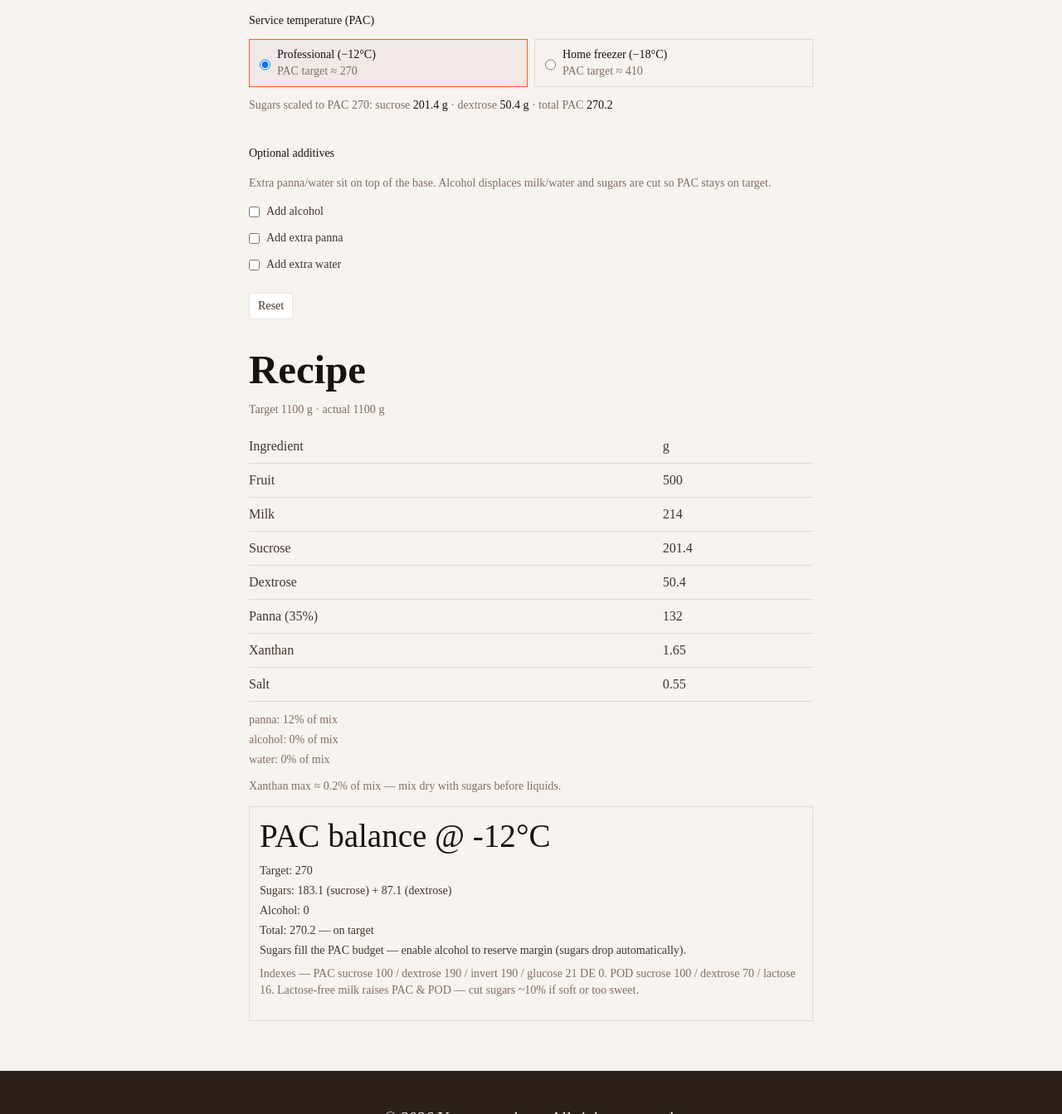
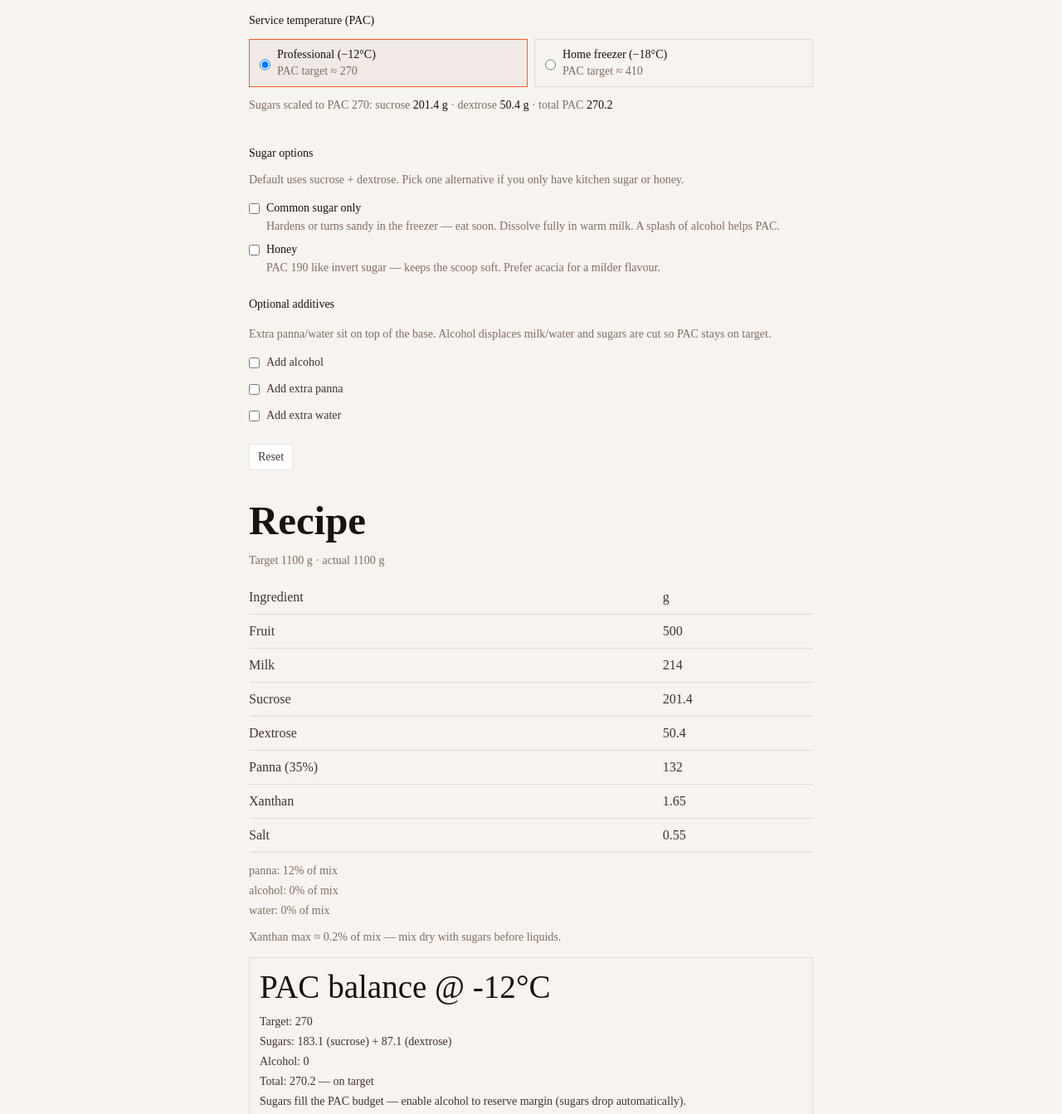
Before and after one commit to blazardsky/tools-hub, an Astro site: page /gelato-recipe-maker in a window 1280 px wide. Shown: the part 564-1907 px from the top of the page at 83% size. Built offline with nearby package versions, Linux system fonts and the light colour scheme; Astro itself is replaced by a stand-in of ours.

Commit message:
gelato data refinements

```diff
--- a/src/components/gelato-recipe-maker/App.tsx
+++ b/src/components/gelato-recipe-maker/App.tsx
@@ -4,18 +4,20 @@ import { cn } from "@/lib/utils";
 import {
 	ALCOHOL_MIX_TWEAKS,
 	BASE_BIANCA_FLAVORS,
-	fieldClass,
 	FLAVOR_ROWS,
 	FRUIT_TO_TOTAL,
+	fieldClass,
 	INGREDIENT_ROWS,
 	KIND_OPTIONS,
+	LACTOSE_FREE,
 	labelClass,
-	LACTOSE_FREE,
 	PAC_INDEX,
 	POD_INDEX,
 	type RecipeKind,
 	SERVICE_TEMP,
 	type ServiceTempKey,
+	SUGAR_MODES,
+	type SugarMode,
 	TARGETS,
 } from "./const";
 import { doseFor, generateRecipe, type RecipeResult } from "./lib";
@@ -99,6 +101,7 @@ export default function App() {
 	const [fruitGrams, setFruitGrams] = useState("500");
 	const [totalGrams, setTotalGrams] = useState("1000");
 	const [tempKey, setTempKey] = useState<ServiceTempKey>("professional");
+	const [sugarMode, setSugarMode] = useState<SugarMode>("blend");
 	const [addAlcohol, setAddAlcohol] = useState(false);
 	const [alcoholGrams, setAlcoholGrams] = useState("");
 	const [alcoholAbv, setAlcoholAbv] = useState("40");
@@ -115,15 +118,14 @@ export default function App() {
 		const total = parseGrams(totalGrams);
 		if (isCream ? total <= 0 : fruit <= 0) return null;
 		const abv = Number(alcoholAbv);
-		const alcoholG = addAlcohol ? parseGrams(alcoholGrams) : 0;
 		try {
 			return generateRecipe({
 				kind,
 				fruitGrams: isCream ? undefined : fruit,
 				totalGrams: isCream ? total : undefined,
 				tempKey,
-				planAlcohol: addAlcohol && alcoholG <= 0,
-				alcoholGrams: alcoholG,
+				sugarMode,
+				alcoholGrams: addAlcohol ? parseGrams(alcoholGrams) : 0,
 				alcoholAbv: addAlcohol && Number.isFinite(abv) && abv > 0 ? abv : 0,
 				extraPannaGrams: addPanna ? parseGrams(extraPannaGrams) : 0,
 				extraWaterGrams: addWater ? parseGrams(extraWaterGrams) : 0,
@@ -137,6 +139,7 @@ export default function App() {
 		fruitGrams,
 		totalGrams,
 		tempKey,
+		sugarMode,
 		addAlcohol,
 		alcoholGrams,
 		alcoholAbv,
@@ -157,6 +160,7 @@ export default function App() {
 		setFruitGrams("500");
 		setTotalGrams("1000");
 		setTempKey("professional");
+		setSugarMode("blend");
 		setAddAlcohol(false);
 		setAlcoholGrams("");
 		setAlcoholAbv("40");
@@ -276,11 +280,24 @@ export default function App() {
 							<span className="tabular-nums text-[rgb(var(--text-title))]">
 								{result.ingredients.sucrose} g
 							</span>
-							{" · "}
-							dextrose{" "}
-							<span className="tabular-nums text-[rgb(var(--text-title))]">
-								{result.ingredients.dextrose} g
-							</span>
+							{result.ingredients.dextrose > 0 ? (
+								<>
+									{" · "}
+									dextrose{" "}
+									<span className="tabular-nums text-[rgb(var(--text-title))]">
+										{result.ingredients.dextrose} g
+									</span>
+								</>
+							) : null}
+							{result.ingredients.honey > 0 ? (
+								<>
+									{" · "}
+									honey{" "}
+									<span className="tabular-nums text-[rgb(var(--text-title))]">
+										{result.ingredients.honey} g
+									</span>
+								</>
+							) : null}
 							{" · "}
 							total PAC{" "}
 							<span className="tabular-nums text-[rgb(var(--text-title))]">
@@ -296,6 +313,52 @@ export default function App() {
 							milk/water) so the mix scoops at that freezer setting.
 						</p>
 					)}
+				</fieldset>
+
+				<fieldset className="space-y-3">
+					<legend className={labelClass}>Sugar options</legend>
+					<p className="text-sm text-[rgb(var(--text-muted))]">
+						Default uses sucrose + dextrose. Pick one alternative if you only
+						have kitchen sugar or honey.
+					</p>
+					<div className="space-y-2">
+						<label className="flex items-start gap-2 text-sm">
+							<input
+								type="checkbox"
+								className="mt-1"
+								checked={sugarMode === "common"}
+								onChange={(e) =>
+									setSugarMode(e.target.checked ? "common" : "blend")
+								}
+							/>
+							<span>
+								<span className="font-medium text-[rgb(var(--text-title))]">
+									Common sugar only
+								</span>
+								<span className="mt-0.5 block text-[rgb(var(--text-muted))]">
+									{SUGAR_MODES.common.note}
+								</span>
+							</span>
+						</label>
+						<label className="flex items-start gap-2 text-sm">
+							<input
+								type="checkbox"
+								className="mt-1"
+								checked={sugarMode === "honey"}
+								onChange={(e) =>
+									setSugarMode(e.target.checked ? "honey" : "blend")
+								}
+							/>
+							<span>
+								<span className="font-medium text-[rgb(var(--text-title))]">
+									Honey
+								</span>
+								<span className="mt-0.5 block text-[rgb(var(--text-muted))]">
+									{SUGAR_MODES.honey.note}
+								</span>
+							</span>
+						</label>
+					</div>
 				</fieldset>
 
 				<fieldset className="space-y-4">
@@ -445,8 +508,11 @@ export default function App() {
 								<ul className="space-y-1 text-sm tabular-nums">
 									<li>Target: {pac.target}</li>
 									<li>
-										Sugars: {pac.fromSucrose} (sucrose) + {pac.fromDextrose}{" "}
-										(dextrose)
+										Sugars: {pac.fromSucrose} (sucrose)
+										{pac.fromDextrose > 0
+											? ` + ${pac.fromDextrose} (dextrose)`
+											: ""}
+										{pac.fromHoney > 0 ? ` + ${pac.fromHoney} (honey)` : ""}
 									</li>
 									<li>Alcohol: {pac.fromAlcohol}</li>
 									<li>
@@ -471,12 +537,12 @@ export default function App() {
 								</ul>
 								<p className="text-sm text-[rgb(var(--text-muted))]">
 									Indexes — PAC sucrose {PAC_INDEX.sucrose} / dextrose{" "}
-									{PAC_INDEX.dextrose} / invert {PAC_INDEX.invertedSugar} /
-									glucose 21 DE {PAC_INDEX.glucoseAtomized21DE}. POD sucrose{" "}
-									{POD_INDEX.sucrose} / dextrose {POD_INDEX.dextrose} / lactose{" "}
-									{POD_INDEX.lactose}. Lactose-free milk raises PAC & POD — cut
-									sugars ~{LACTOSE_FREE.sugarCutFraction * 100}% if soft or too
-									sweet.
+									{PAC_INDEX.dextrose} / honey {PAC_INDEX.honey} / invert{" "}
+									{PAC_INDEX.invertedSugar}. POD sucrose {POD_INDEX.sucrose} /
+									dextrose {POD_INDEX.dextrose} / honey {POD_INDEX.honey} /
+									lactose {POD_INDEX.lactose}. Lactose-free milk raises PAC &
+									POD — cut sugars ~{LACTOSE_FREE.sugarCutFraction * 100}% if
+									soft or too sweet.
 								</p>
 							</div>
 						) : null}
--- a/src/components/gelato-recipe-maker/const.ts
+++ b/src/components/gelato-recipe-maker/const.ts
@@ -69,6 +69,8 @@ export const PAC_INDEX = {
 	sucrose: 100,
 	dextrose: 190,
 	invertedSugar: 190,
+	/** Honey ≈ invert sugar (glucose + fructose). */
+	honey: 190,
 	/** Atomized glucose 21 DE — solids without PAC. */
 	glucoseAtomized21DE: 0,
 	lactose: 100,
@@ -78,8 +80,39 @@ export const PAC_INDEX = {
 export const POD_INDEX = {
 	sucrose: 100,
 	dextrose: 70,
+	/** Honey is sweeter than sucrose — approximate. */
+	honey: 130,
 	lactose: 16,
 } as const;
+
+/**
+ * Kitchen-sugar / honey modes when dextrose isn't available.
+ * Default blend keeps KIND.sucroseShare (80/20 creams, 70/30 sorbet).
+ */
+export const SUGAR_MODES = {
+	blend: {
+		label: "Sucrose + dextrose",
+		sucroseOnly: false,
+		useHoney: false,
+	},
+	common: {
+		label: "Common sugar (sucrose only)",
+		sucroseOnly: true,
+		useHoney: false,
+		/** Creams 17–18%; sorbets 22–24% when no technical sugars. */
+		creamSugarFactor: 0.175,
+		sorbetSugarFactor: 0.23,
+		note: "Hardens or turns sandy in the freezer — eat soon. Dissolve fully in warm milk. A splash of alcohol helps PAC.",
+	},
+	honey: {
+		label: "Honey (replaces dextrose)",
+		sucroseOnly: false,
+		useHoney: true,
+		note: "PAC 190 like invert sugar — keeps the scoop soft. Prefer acacia for a milder flavour.",
+	},
+} as const;
+
+export type SugarMode = keyof typeof SUGAR_MODES;
 
 /**
  * Pure alcohol grams × this = PAC points (per kg mix convention).
@@ -165,8 +198,11 @@ export const KIND: Record<RecipeKind, KindParams> = {
 	},
 };
 
-export const KIND_OPTIONS: { value: RecipeKind; label: string; hint: string }[] =
-	[
+export const KIND_OPTIONS: {
+	value: RecipeKind;
+	label: string;
+	hint: string;
+}[] = [
 	{
 		value: "fruit_acid",
 		label: "Acid fruit (pH < 5)",
@@ -194,6 +230,7 @@ export const INGREDIENT_ROWS = [
 	{ key: "milk", label: "Milk" },
 	{ key: "sucrose", label: "Sucrose" },
 	{ key: "dextrose", label: "Dextrose" },
+	{ key: "honey", label: "Honey" },
 	{ key: "panna", label: "Panna (35%)" },
 	{ key: "water", label: "Water" },
 	{ key: "lemonJuice", label: "Lemon juice" },
@@ -272,4 +309,5 @@ export const FLAVOR_ROWS: {
 export const fieldClass =
 	"mt-1 w-full border border-[rgb(var(--page-border))] bg-[rgb(var(--header))] px-3 py-2 text-base text-[rgb(var(--text-color))] outline-none focus-visible:border-[rgb(var(--brand))] focus-visible:ring-2 focus-visible:ring-[rgb(var(--brand)/0.25)]";
 
-export const labelClass = "block text-sm font-medium text-[rgb(var(--text-title))]";
+export const labelClass =
+	"block text-sm font-medium text-[rgb(var(--text-title))]";
--- a/src/components/gelato-recipe-maker/lib.ts
+++ b/src/components/gelato-recipe-maker/lib.ts
@@ -10,6 +10,8 @@ import {
 	type RecipeKind,
 	SERVICE_TEMP,
 	type ServiceTempKey,
+	SUGAR_MODES,
+	type SugarMode,
 } from "./const";
 
 /** Scale a per-kg dose to an arbitrary mix weight. */
@@ -58,6 +60,7 @@ export type PacBalance = {
 	target: number;
 	fromSucrose: number;
 	fromDextrose: number;
+	fromHoney: number;
 	fromAlcohol: number;
 	total: number;
 	/** Target − sugar PAC (room reserved / available before counting alcohol). */
@@ -73,6 +76,7 @@ export function computePacBalance(opts: {
 	mixGrams: number;
 	sucrose: number;
 	dextrose: number;
+	honey?: number;
 	alcoholGrams?: number;
 	abvPercent?: number;
 }): PacBalance {
@@ -80,13 +84,12 @@ export function computePacBalance(opts: {
 	const mix = opts.mixGrams;
 	const fromSucrose = pacPoints(opts.sucrose, PAC_INDEX.sucrose, mix);
 	const fromDextrose = pacPoints(opts.dextrose, PAC_INDEX.dextrose, mix);
+	const fromHoney = pacPoints(opts.honey ?? 0, PAC_INDEX.honey, mix);
 	const abv = opts.abvPercent ?? 0;
 	const fromAlcohol = alcoholPacPoints(opts.alcoholGrams ?? 0, abv, mix);
-	const sugarPac = fromSucrose + fromDextrose;
+	const sugarPac = fromSucrose + fromDextrose + fromHoney;
 	const total = round(sugarPac + fromAlcohol, 1);
-	/** PAC still available after sugars (and before counting current alcohol). */
 	const sugarMargin = round(temp.pacTarget - sugarPac, 1);
-	/** PAC still available after sugars + current alcohol. */
 	const remaining = round(temp.pacTarget - total, 1);
 
 	return {
@@ -95,6 +98,7 @@ export function computePacBalance(opts: {
 		target: temp.pacTarget,
 		fromSucrose,
 		fromDextrose,
+		fromHoney,
 		fromAlcohol,
 		total,
 		margin: sugarMargin,
@@ -111,6 +115,8 @@ export type RecipeInput = {
 	totalGrams?: number;
 	/** Service temperature — scales sugars so mix PAC hits the target. */
 	tempKey?: ServiceTempKey;
+	/** Kitchen sugar / honey instead of the default sucrose+dextrose blend. */
+	sugarMode?: SugarMode;
 	/** Optional extras on top of the balanced base. */
 	alcoholGrams?: number;
 	/** ABV % of the liquor (needed to reserve PAC for alcohol). */
@@ -126,6 +132,7 @@ export type RecipeIngredients = {
 	milk: number;
 	sucrose: number;
 	dextrose: number;
+	honey: number;
 	/** Formula panna + optional extra. */
 	panna: number;
 	/** Formula water + optional extra. */
@@ -185,19 +192,20 @@ function resolveTargetTotal(input: RecipeInput): {
 }
 
 /**
- * Grams of sucrose+dextrose needed for `desiredPac` at this mix weight & ratio.
- * PAC = (sucrose×1 + dextrose×1.9) × 1000/mix → sugarTotal × (1.9 − 0.9×share) × 1000/mix
+ * Grams of sugars needed for `desiredPac` at this mix weight & sucrose share.
+ * High-PAC fraction (dextrose or honey) uses index 190.
+ * PAC = (sucrose×1 + highPac×1.9) × 1000/mix
  */
 function sugarsForPac(
 	desiredPac: number,
 	mixGrams: number,
 	sucroseShare: number,
-): { sucrose: number; dextrose: number } {
-	if (desiredPac <= 0 || mixGrams <= 0) return { sucrose: 0, dextrose: 0 };
+): { sucrose: number; highPac: number } {
+	if (desiredPac <= 0 || mixGrams <= 0) return { sucrose: 0, highPac: 0 };
 	const pacPerGramAt1kg = 1.9 - 0.9 * sucroseShare;
 	const sugarTotal = (desiredPac * mixGrams) / (1000 * pacPerGramAt1kg);
 	const sucrose = sugarTotal * sucroseShare;
-	return { sucrose, dextrose: sugarTotal - sucrose };
+	return { sucrose, highPac: sugarTotal - sucrose };
 }
 
 /**
@@ -208,35 +216,46 @@ function sugarsForPac(
 export function generateRecipe(input: RecipeInput): RecipeResult {
 	const params = KIND[input.kind];
 	const tempKey = input.tempKey ?? "professional";
+	const sugarMode = input.sugarMode ?? "blend";
+	const mode = SUGAR_MODES[sugarMode];
 	const pacTarget = SERVICE_TEMP[tempKey].pacTarget;
 	const { fruit, targetTotal } = resolveTargetTotal(input);
+
+	const sucroseShare = mode.sucroseOnly ? 1 : params.sucroseShare;
+	const sugarTotalFactor =
+		sugarMode === "common"
+			? params.liquid === "water"
+				? SUGAR_MODES.common.sorbetSugarFactor
+				: SUGAR_MODES.common.creamSugarFactor
+			: params.sugarTotalFactor;
 
 	const alcohol = Math.max(0, input.alcoholGrams ?? 0);
 	const abv = Math.max(0, input.alcoholAbv ?? 0);
 	const alcoholPac = alcoholPacPoints(alcohol, abv, targetTotal);
 	const desiredSugarPac = Math.max(0, pacTarget - alcoholPac);
 
-	// Formula sugars as a floor/baseline, then raise/lower to hit PAC target.
 	const baselineSugar = Math.max(
 		0,
-		targetTotal * params.sugarTotalFactor - fruit * params.fruitSugarFactor,
+		targetTotal * sugarTotalFactor - fruit * params.fruitSugarFactor,
 	);
-	const baselineSucrose = baselineSugar * params.sucroseShare;
-	const baselineDextrose = baselineSugar - baselineSucrose;
+	const baselineSucrose = baselineSugar * sucroseShare;
+	const baselineHighPac = baselineSugar - baselineSucrose;
+	const highPacIndex = mode.useHoney ? PAC_INDEX.honey : PAC_INDEX.dextrose;
 	const baselinePac =
 		pacPoints(baselineSucrose, PAC_INDEX.sucrose, targetTotal) +
-		pacPoints(baselineDextrose, PAC_INDEX.dextrose, targetTotal);
+		pacPoints(baselineHighPac, highPacIndex, targetTotal);
 
-	const { sucrose, dextrose } =
+	const scaled =
 		baselinePac > 0
-			? (() => {
-					const scale = desiredSugarPac / baselinePac;
-					return {
-						sucrose: baselineSucrose * scale,
-						dextrose: baselineDextrose * scale,
-					};
-				})()
-			: sugarsForPac(desiredSugarPac, targetTotal, params.sucroseShare);
+			? {
+					sucrose: baselineSucrose * (desiredSugarPac / baselinePac),
+					highPac: baselineHighPac * (desiredSugarPac / baselinePac),
+				}
+			: sugarsForPac(desiredSugarPac, targetTotal, sucroseShare);
+
+	const sucrose = scaled.sucrose;
+	const dextrose = mode.useHoney || mode.sucroseOnly ? 0 : scaled.highPac;
+	const honey = mode.useHoney ? scaled.highPac : 0;
 
 	const formulaPanna = targetTotal * params.pannaFactor;
 	const lemonJuice = targetTotal * params.lemonPerKg;
@@ -247,7 +266,15 @@ export function generateRecipe(input: RecipeInput): RecipeResult {
 	const salt = targetTotal * 0.0005; // 0.5 g/kg
 
 	const fixed =
-		fruit + sucrose + dextrose + formulaPanna + lemonJuice + xanthan + salt;
+		fruit +
+		sucrose +
+		dextrose +
+		honey +
+		formulaPanna +
+		lemonJuice +
+		xanthan +
+		salt +
+		alcohol;
 	const residual = Math.max(0, targetTotal - fixed);
 	const milk = params.liquid === "milk" ? residual : 0;
 	const formulaWater = params.liquid === "water" ? residual : 0;
@@ -260,6 +287,7 @@ export function generateRecipe(input: RecipeInput): RecipeResult {
 		milk: round(milk),
 		sucrose: round(sucrose),
 		dextrose: round(dextrose),
+		honey: round(honey),
 		panna: round(formulaPanna + extraPanna),
 		water: round(formulaWater + extraWater),
 		lemonJuice: round(lemonJuice),
@@ -295,6 +323,7 @@ export function generateRecipe(input: RecipeInput): RecipeResult {
 		mixGrams: actualTotal,
 		sucrose: ingredients.sucrose,
 		dextrose: ingredients.dextrose,
+		honey: ingredients.honey,
 		alcoholGrams: ingredients.alcohol,
 		abvPercent: abv,
 	});
```
Lines whose indentation alone changed are shown as unchanged.
